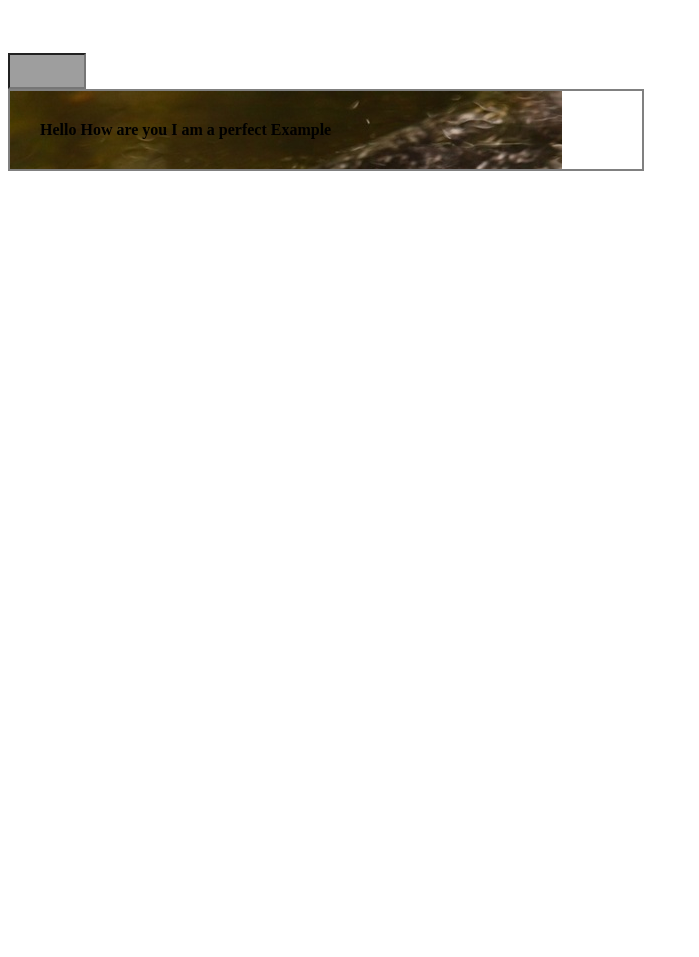
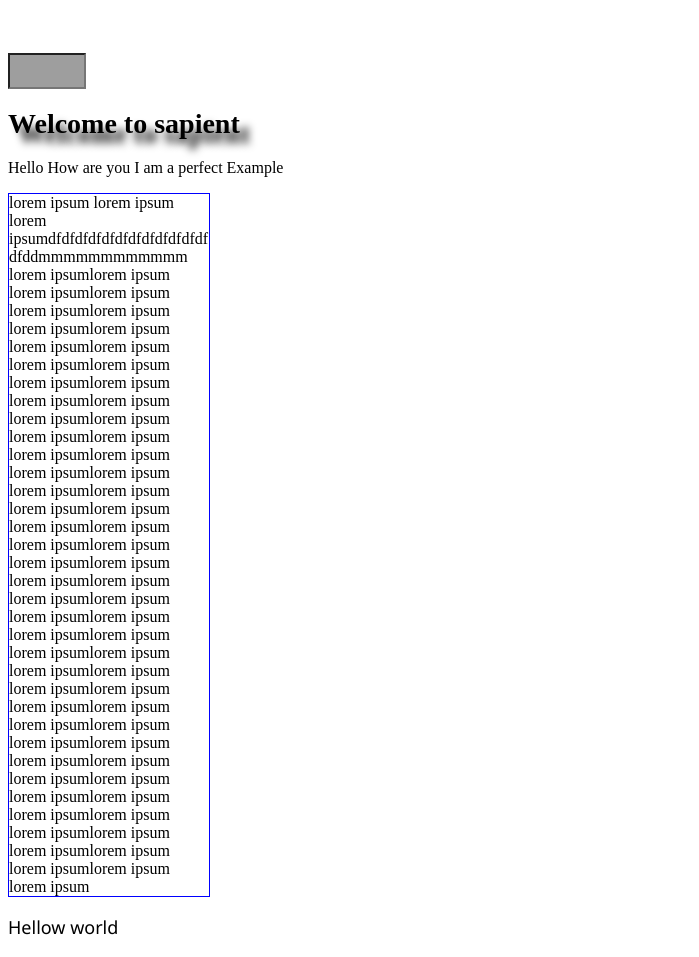
Before and after one commit to kiran-blockchain/sapientxt, a plain HTML site: page registration/index3.html in a window 1280 px wide. Shown: the whole page, without its empty margins (0-699 px from the left). Before the commit the page ends 800 px from the top, so only its background shows below. Drawn offline with Linux system fonts and the light colour scheme; grey boxes are pictures that could not be loaded.

Commit message:
Added cpde

```diff
--- a/registration/index3.html
+++ b/registration/index3.html
@@ -29,10 +29,13 @@
     </ul>
 </nav>
 <input id="btnCtrl" class="smiley"/>
+<h1 class="shadow">Welcome to sapient</h1>
 <!-- <img src="1.jpeg"  class="blur" alt="Awesome image"/> -->
-<div class="blur">
-    <div class="box">
+<!-- <div class="blur">
+    <div class="box"> -->
         <p>Hello How are you I am a perfect Example</p>
-    </div>
-</div>
+        <p class="keep-everything">lorem ipsum lorem ipsum lorem ipsumdfdfdfdfdfdfdfdfdfdfdfdfdfddmmmmmmmmmmmm lorem ipsumlorem ipsum lorem ipsumlorem ipsum lorem ipsumlorem ipsum lorem ipsumlorem ipsum lorem ipsumlorem ipsum lorem ipsumlorem ipsum lorem ipsumlorem ipsum lorem ipsumlorem ipsum lorem ipsumlorem ipsum lorem ipsumlorem ipsum lorem ipsumlorem ipsum lorem ipsumlorem ipsum lorem ipsumlorem ipsum lorem ipsumlorem ipsum lorem ipsumlorem ipsum lorem ipsumlorem ipsum lorem ipsumlorem ipsum lorem ipsumlorem ipsum lorem ipsumlorem ipsum lorem ipsumlorem ipsum lorem ipsumlorem ipsum lorem ipsumlorem ipsum lorem ipsumlorem ipsum lorem ipsumlorem ipsum lorem ipsumlorem ipsum lorem ipsumlorem ipsum lorem ipsumlorem ipsum lorem ipsumlorem ipsum lorem ipsumlorem ipsum lorem ipsumlorem ipsum lorem ipsumlorem ipsum lorem ipsumlorem ipsum lorem ipsumlorem ipsum lorem ipsumlorem ipsum lorem ipsum</p>
+    <!-- </div>
+</div> -->
+<p class="generic">Hellow world</p>
 </body>
--- a/registration/style2.css
+++ b/registration/style2.css
@@ -111,3 +111,19 @@ ul  li:hover ul.dropdown {
     font-weight: bold;
     color:#000000
 }
+
+.shadow{
+    /* offest-x, offset-y, blur-radius, color*/
+        text-shadow: 10px 10px 8px #000;
+        }
+
+.keep-everything{
+    width:200px;
+    border:1px solid blue;
+    /* //word-break: keep-all; */
+    word-wrap: break-word;
+}
+.generic{
+    font-family: 'Segoe UI', Tahoma, Geneva, Verdana, sans-serif;
+    font-size: large;
+}
--- /dev/null
+++ b/registration/sudo.css
@@ -0,0 +1,26 @@
+button:disabled{
+    color:blue
+}
+button:enabled{
+    color:yellow
+}
+input:read-only{
+    background-color:gray
+}
+li:hover:nth-child(2n){
+    color:greenyellow
+}
+li:hover:nth-child(2n+1){
+    color:red
+}
+
+p::after{
+    content: " - world";
+}
+p::before{
+    content: " - Hello ";
+}
+/*negative sudo classes */
+p:not(.ca){
+    color:seagreen
+}
```
Also changed, not shown: registration/aria.html (added, +17 -0 lines), registration/index4.html (added, +19 -0 lines), registration/redux.js (added), 1 other file.
